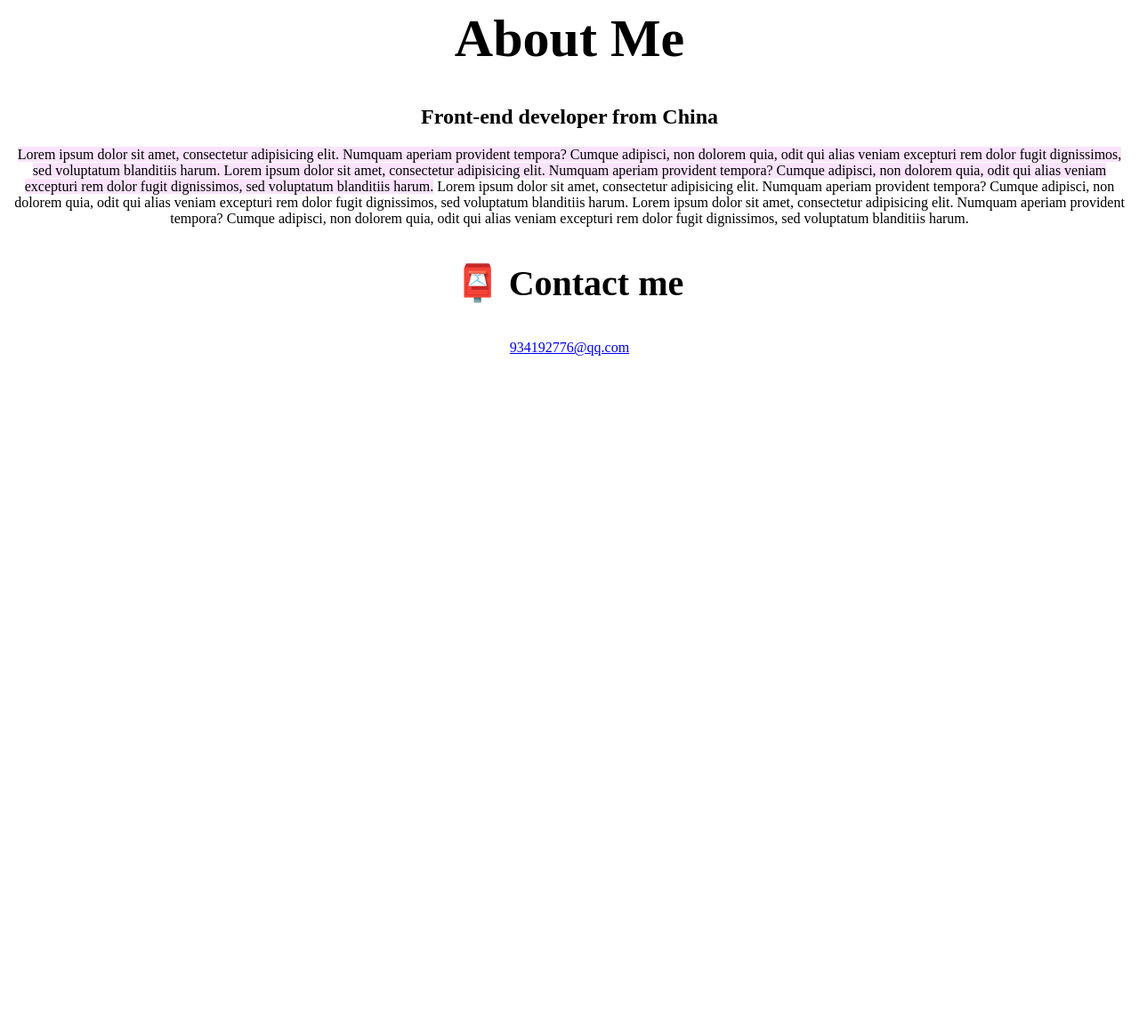
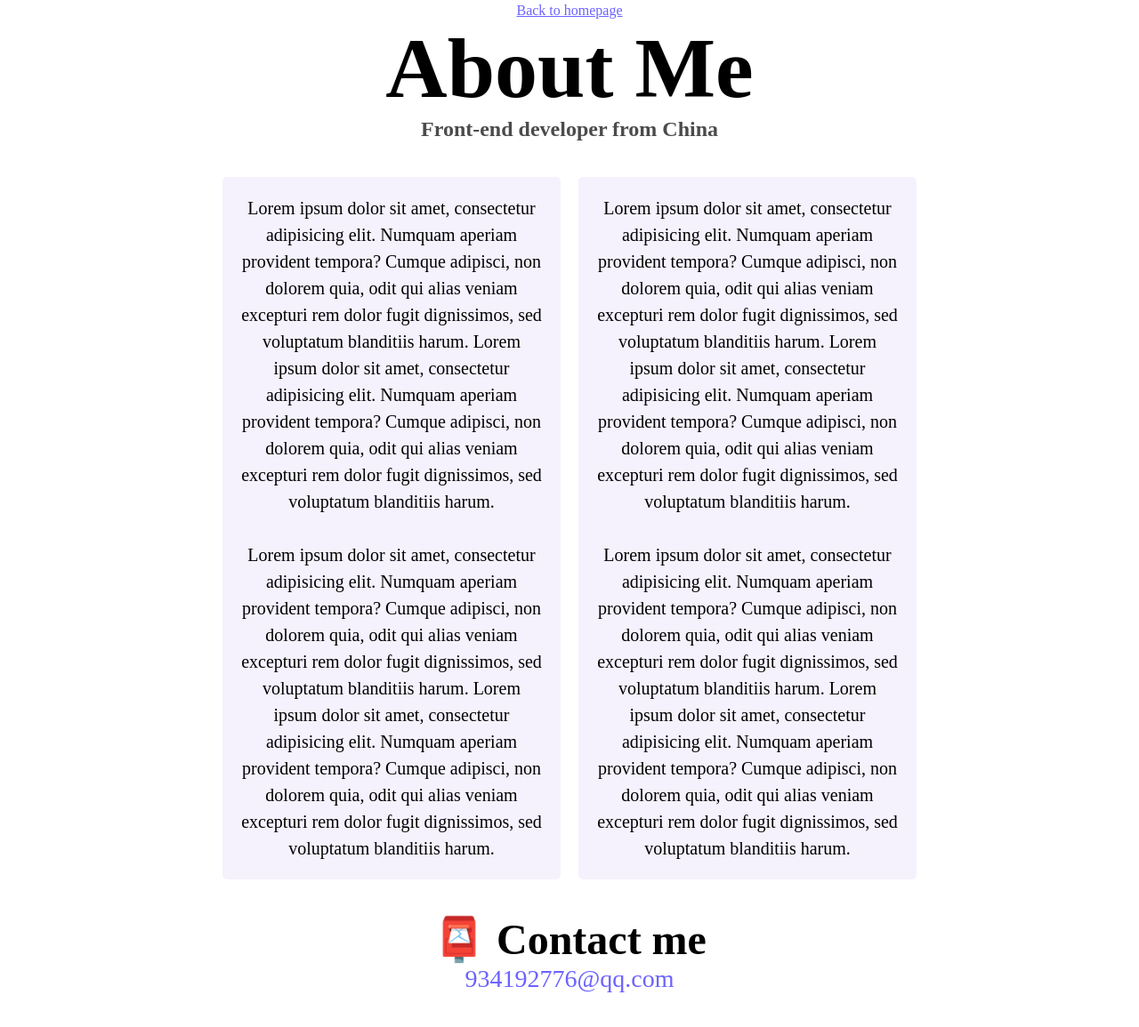
Before and after one commit to 934192776/Advanced-HTML-CSS-Homework, a website: page about.html in a window 1280 px wide. Shown: the part 57-1212 px from the top of the page at 89% size. Before the commit the page ends 800 px from the top, so only its background shows below. Drawn offline with Linux system fonts and the light colour scheme.

Commit message:
advanced HTML/CSS

```diff
--- a/about.html
+++ b/about.html
@@ -3,33 +3,33 @@
 <head>
     <meta charset="UTF-8">
     <meta name="viewport" content="width=device-width, initial-scale=1.0">
-    <title>Document</title>
-<style>
-body {
-    text-align : center;
-}
-h1 {
-    font-size: 60px;
-}
-h3{
-    font-size:40px;
-}
-p1 {
-    background: rgb(250, 227, 252);
-}
-</style>
+    <link rel="stylesheet" href="style.css" />
+    <title>Jing Hui</title>
 
 </head>
 <body>
-    <a href="index.html">Back to homepage</a>
+    <a href="index.html" class="homepage-link">Back to homepage</a>
     <h1>About Me</h1>
-    <h2>Front-end developer from China</h2>
-    <p1>Lorem ipsum dolor sit amet, consectetur adipisicing elit. Numquam aperiam provident tempora? Cumque adipisci, non dolorem quia, odit qui alias veniam excepturi rem dolor fugit dignissimos, sed voluptatum blanditiis harum.
-Lorem ipsum dolor sit amet, consectetur adipisicing elit. Numquam aperiam provident tempora? Cumque adipisci, non dolorem quia, odit qui alias veniam excepturi rem dolor fugit dignissimos, sed voluptatum blanditiis harum.</p1>
-<p2>Lorem ipsum dolor sit amet, consectetur adipisicing elit. Numquam aperiam provident tempora? Cumque adipisci, non dolorem quia, odit qui alias veniam excepturi rem dolor fugit dignissimos, sed voluptatum blanditiis harum.
-Lorem ipsum dolor sit amet, consectetur adipisicing elit. Numquam aperiam provident tempora? Cumque adipisci, non dolorem quia, odit qui alias veniam excepturi rem dolor fugit dignissimos, sed voluptatum blanditiis harum.</p2>
+    <h3>Front-end developer from China</h3>
+    <div class="about-paragraphs">
+    <p>
+      Lorem ipsum dolor sit amet, consectetur adipisicing elit. Numquam aperiam provident tempora? Cumque adipisci, non dolorem quia, odit qui alias veniam excepturi rem dolor fugit dignissimos, sed voluptatum blanditiis harum. Lorem ipsum dolor sit amet, consectetur adipisicing elit. Numquam aperiam provident tempora? Cumque adipisci, non dolorem quia, odit qui alias veniam excepturi rem dolor fugit dignissimos, sed voluptatum blanditiis harum.
+    <br />
+    <br />
+      Lorem ipsum dolor sit amet, consectetur adipisicing elit. Numquam aperiam provident tempora? Cumque adipisci, non dolorem quia, odit qui alias veniam excepturi rem dolor fugit dignissimos, sed voluptatum blanditiis harum. Lorem ipsum dolor sit amet, consectetur adipisicing elit. Numquam aperiam provident tempora? Cumque adipisci, non dolorem quia, odit qui alias veniam excepturi rem dolor fugit dignissimos, sed voluptatum blanditiis harum.
+    </p>
 
-<h3>📮 Contact me</h3>
-<a href="mailto:934192776@qq.com">934192776@qq.com</a>
-</body>
+    <p>
+      Lorem ipsum dolor sit amet, consectetur adipisicing elit. Numquam aperiam provident tempora? Cumque adipisci, non dolorem quia, odit qui alias veniam excepturi rem dolor fugit dignissimos, sed voluptatum blanditiis harum. Lorem ipsum dolor sit amet, consectetur adipisicing elit. Numquam aperiam provident tempora? Cumque adipisci, non dolorem quia, odit qui alias veniam excepturi rem dolor fugit dignissimos, sed voluptatum blanditiis harum.
+    <br />
+    <br />
+      Lorem ipsum dolor sit amet, consectetur adipisicing elit. Numquam aperiam provident tempora? Cumque adipisci, non dolorem quia, odit qui alias veniam excepturi rem dolor fugit dignissimos, sed voluptatum blanditiis harum. Lorem ipsum dolor sit amet, consectetur adipisicing elit. Numquam aperiam provident tempora? Cumque adipisci, non dolorem quia, odit qui alias veniam excepturi rem dolor fugit dignissimos, sed voluptatum blanditiis harum.
+    </p>
+    </div>
+    <div id="contact">
+      <h2>📮 Contact me</h2>
+      <a href="mailto:934192776@qq.com" class="email-link">934192776@qq.com
+      </a>
+    </div>
+  </body>
 </html>
--- /dev/null
+++ b/style.css
@@ -0,0 +1,81 @@
+:root {
+    --primary-color: #6c63ff;
+    --secondary-color: #f5f2fe;
+    --box-shadow: 0 5px 10px rgba(0,0,0,0.3);
+}
+body {
+    margin: 60px auto;
+    max-width:800px;
+}
+h1,
+h2,
+h3 {
+    text-align:center;
+    margin:0;
+}
+h1 {
+    font-size: 96px;
+}
+h2 {
+    font-size: 48px;
+}
+h3 {
+  font-size: 24px;
+  opacity:0.7;
+}
+
+p {
+    background: var(--secondary-color);
+    padding: 20px;
+    border-radius: 5px;
+    font-size:20px;
+    line-height:1.5;
+    text-align:center;
+}
+
+.navigation-links {
+  display:flex;
+  justify-content:center;
+  margin-top: 40px;
+}
+.navigation-links a {
+  margin: 20px;
+  border-radius:5px;
+  padding:20px 15px;
+  text-decoration: none;
+  text-transform:capitalize;
+}
+.contact-link {
+  background:var(--primary-color);
+  color:white;
+  box-shadow: 0 5px 10px rgba(0,0,0,0.5);
+}
+.about-link {
+  border:1px solid var(--primary-color);
+  color:var(--primary-color);
+}
+
+.homepage-link {
+    color: var(--primary-color);
+    text-align:center;
+    display:block;
+}
+
+.about-paragraphs{
+  display: flex;
+  margin: 30px 0;
+}
+.about-paragraphs p {
+  margin:10px;
+}
+.email-link {
+    display: flex;
+    justify-content: center;
+    color: var(--primary-color);
+    font-size: 28px;
+    text-decoration: none;
+}
+
+.email-link:hover {
+  text-decoration: underline;
+}
```
Also changed, not shown: index.html (+9 -24 lines), src/styles.css (deleted).
